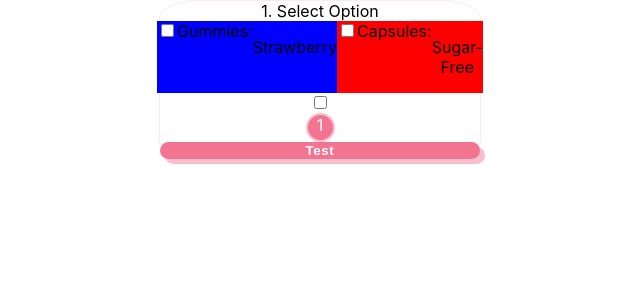
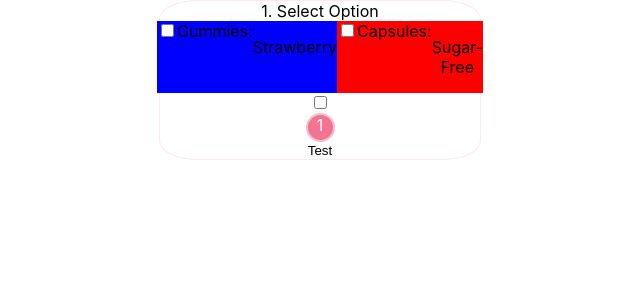
Before and after one commit to DevScissors/opositiv-assignment, a React (Create React App) app: page / in a window 1280 px wide. Shown: the top 300 px of the page, without its empty margins (321-961 px from the left). Built offline with nearby package versions, Linux system fonts and the light colour scheme.

Commit message:
fix button style hiearchy, button styles still not being overwritten

```diff
--- a/public/styles/Button/Button.module.css
+++ /dev/null
@@ -1,19 +0,0 @@
-button {
-  -webkit-box-sizing: content-box;
-  -moz-box-sizing: content-box;
-  box-sizing: content-box;
-}
-button .btn-wrapper .btn-cart-submit .pink {
-  background-color: #f37490;
-  color: white;
-  border-color: transparent;
-  border-radius: 50px;
-  display: flex;
-  justify-content: center;
-  position: relative;
-  font-weight: 700;
-  letter-spacing: 0.6px;
-  box-shadow: 5px 5px #fabdcc;
-}
-
-/*# sourceMappingURL=Button.module.css.map */
--- a/public/styles/components/Button/Button.module.css
+++ b/public/styles/components/Button/Button.module.css
@@ -1,9 +1,7 @@
-button {
-  cursor: pointer;
+.btn-cart-submit .pink {
   color: white;
   border-color: transparent;
   border-radius: 50px;
-  display: flex;
   justify-content: center;
   position: relative;
   font-weight: 700;
@@ -12,8 +10,4 @@ button {
   background-color: #f37490;
 }
 
-.btn-cart-submit .pink {
-  color: blue;
-}
-
 /*# sourceMappingURL=Button.module.css.map */
--- a/src/components/Button/Button.module.scss
+++ b/src/components/Button/Button.module.scss
@@ -1,9 +1,20 @@
-button {
-  cursor: pointer;
+// button {
+//   color: white;
+//   border-color: transparent;
+//   border-radius: 50px;
+//   display: flex;
+//   justify-content: center;
+//   position: relative;
+//   font-weight: 700;
+//   letter-spacing: 0.6px;
+//   box-shadow: 5px 5px #fabdcc;
+//   background-color: #f37490;
+// }
+
+.btn-cart-submit .pink {
   color: white;
   border-color: transparent;
   border-radius: 50px;
-  display: flex;
   justify-content: center;
   position: relative;
   font-weight: 700;
@@ -11,7 +22,3 @@ button {
   box-shadow: 5px 5px #fabdcc;
   background-color: #f37490;
 }
-
-.btn-cart-submit .pink {
-  color: blue;
-}
```
Also changed, not shown: 2 other files (tests, documents, lock files or other folders).
